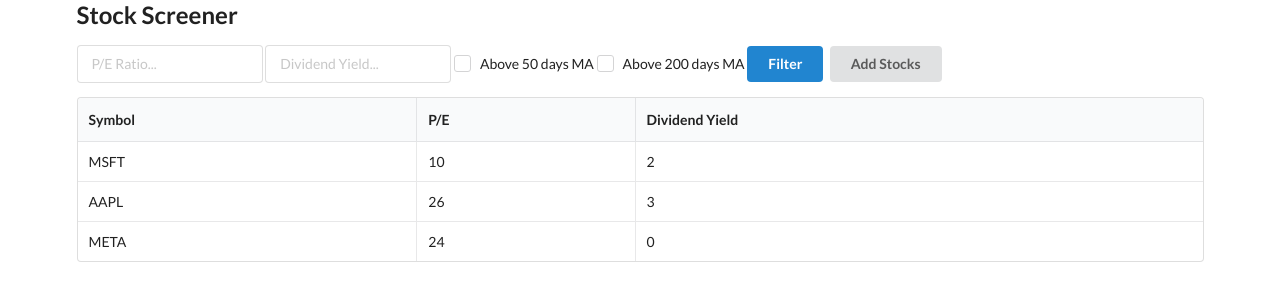
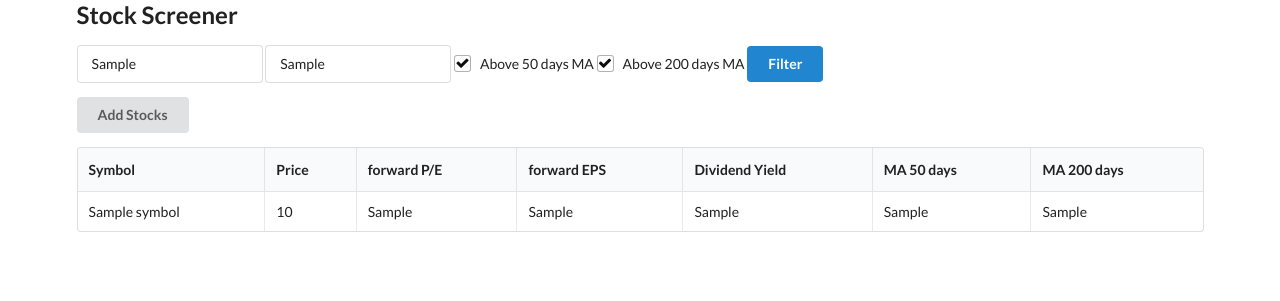
Before and after one commit to LoShan17/FastAPIStockScreener, a FastAPI app: template templates/home.html in a window 1280 px wide. Shown: the top 301 px of the page. Run offline with FastAPI, Linux system fonts and the light colour scheme; the template is opened without the code that fills it: most values are stand-ins (such as "Sample title", 1, 10 or a date in 2020); some libraries are stand-ins or nearby versions.

Commit message:
working filters

```diff
--- a/main.py
+++ b/main.py
@@ -55,11 +55,45 @@ def fetch_stock_data(id: int):
 
 
 @app.get("/")
-def home(request: Request):
+def home(
+    request: Request,
+    forward_pe=None,
+    dividend_yield=None,
+    ma50=None,
+    ma200=None,
+    db: Session = Depends(get_db),
+):
     """
     Returns data to create the homapage Dashboard
     """
-    return templates.TemplateResponse(name="home.html", context={"request": request})
+    # this is not necessary because db: Session = Depends(get_db)
+    # db = SessionLocal()
+
+    stocks = db.query(Stock)
+    if forward_pe:
+        stocks = stocks.filter(Stock.forward_pe < forward_pe)
+
+    if dividend_yield:
+        stocks = stocks.filter(Stock.dividend_yield > dividend_yield)
+
+    if ma50:
+        stocks = stocks.filter(Stock.price > Stock.ma50)
+
+    if ma200:
+        stocks = stocks.filter(Stock.price > Stock.ma200)
+
+    logging.info(msg=f"db returned stocks: {stocks}")
+    return templates.TemplateResponse(
+        name="home.html",
+        context={
+            "request": request,
+            "stocks": stocks,
+            "dividend_yield": dividend_yield,
+            "forward_pe": forward_pe,
+            "ma200": ma200,
+            "ma50": ma50,
+        },
+    )
 
 
 @app.post("/stock")
--- a/templates/home.html
+++ b/templates/home.html
@@ -29,25 +29,27 @@ $(document).ready(function() {
 });
 </script>
 
+<form>
   <div class="ui input">
-    <input type="text" placeholder="P/E Ratio...">
+      <input name="forward_pe" type="text" placeholder="P/E Ratio..." value="{{forward_pe or ''}}">
   </div>
 
   <div class="ui input">
-    <input type="text" placeholder="Dividend Yield...">
+      <input name="dividend_yield" type="text" placeholder="Dividend Yield..." value="{{dividend_yield or ''}}">
   </div>
 
   <div class="ui checkbox">
-    <input type="checkbox" name="example">
+      <input name="ma50" type="checkbox" name="example" {%if ma50%}checked="checked"{%endif%}>
       <label>Above 50 days MA</label>
   </div>
 
   <div class="ui checkbox">
-    <input type="checkbox" name="example">
+      <input name="ma200" type="checkbox" name="example" {%if ma200%}checked="checked"{%endif%}>
       <label>Above 200 days MA</label>
   </div>
 
-<button class="ui button primary">Filter</button>
+  <button type="submit" class="ui button primary">Filter</button>
+</form>
 
 <button id="add_stocks" class="ui button">
   Add Stocks
@@ -56,25 +58,25 @@ $(document).ready(function() {
 <table class="ui celled table">
     <thead>
       <tr><th>Symbol</th>
-      <th>P/E</th>
+      <th>Price</th>
+      <th>forward P/E</th>
+      <th>forward EPS</th>
       <th>Dividend Yield</th>
+      <th>MA 50 days</th>
+      <th>MA 200 days</th>
     </tr></thead>
     <tbody>
+      {% for stock in stocks%}
       <tr>
-        <td data-label="Name">MSFT</td>
-        <td data-label="Age">10</td>
-        <td data-label="Job">2</td>
+        <td>{{stock.symbol}}</td>
+        <td>{{stock.price}}</td>
+        <td>{{stock.forward_pe}}</td>
+        <td>{{stock.forward_eps}}</td>
+        <td>{{stock.dividend_yield}}</td>
+        <td>{{stock.ma50}}</td>
+        <td>{{stock.ma200}}</td>
       </tr>
-      <tr>
-        <td data-label="Name">AAPL</td>
-        <td data-label="Age">26</td>
-        <td data-label="Job">3</td>
-      </tr>
-      <tr>
-        <td data-label="Name">META</td>
-        <td data-label="Age">24</td>
-        <td data-label="Job">0</td>
-      </tr>
+      {% endfor %}
     </tbody>
 </table>
 
```
Lines whose indentation alone changed are shown as unchanged.
